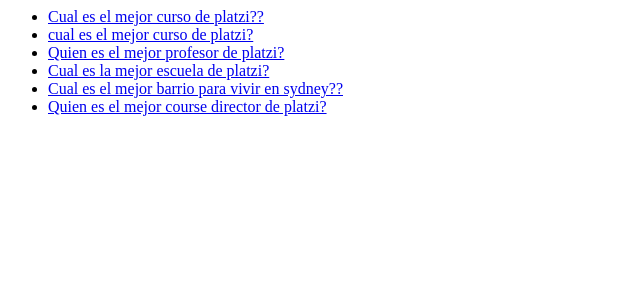
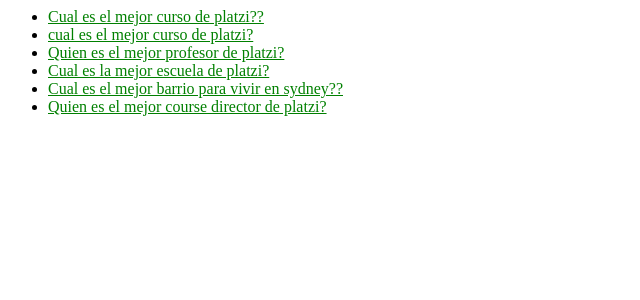
Before and after one commit to aPg9/platziAppDjango, a Django app: template premiosplatziapp/polls/templates/polls/index.html in a window 1280 px wide. Shown: the top 300 px of the page, without its empty margins (0-640 px from the left). Run offline with Django 4.2, Linux system fonts and the light colour scheme; the template is opened without the code that fills it: values that come from a table or form of the project are taken from there, others are empty; data comes from the database, SQL or seed files in the repository; both versions use the stored data as it was after the commit.

Commit message:
agregados estilos y solucionados algunos problemas con el codigo

```diff
--- /dev/null
+++ b/premiosplatziapp/polls/static/polls/style.css
@@ -0,0 +1,3 @@
+li a {
+    color: green;
+}
--- a/premiosplatziapp/polls/templates/polls/index.html
+++ b/premiosplatziapp/polls/templates/polls/index.html
@@ -1,3 +1,6 @@
+{% load static %}
+<link rel="stylesheet" href="{% static 'polls/style.css' %}">
+
 {% if latest_question_list %}
     <ul>
     {% for question in latest_question_list  %}
```
Also changed, not shown: premiosplatziapp/db.sqlite3, premiosplatziapp/polls/static/style.css (deleted).
